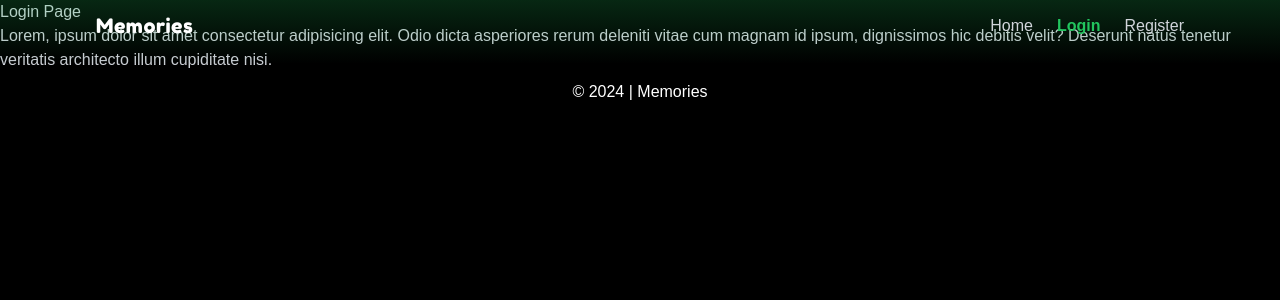
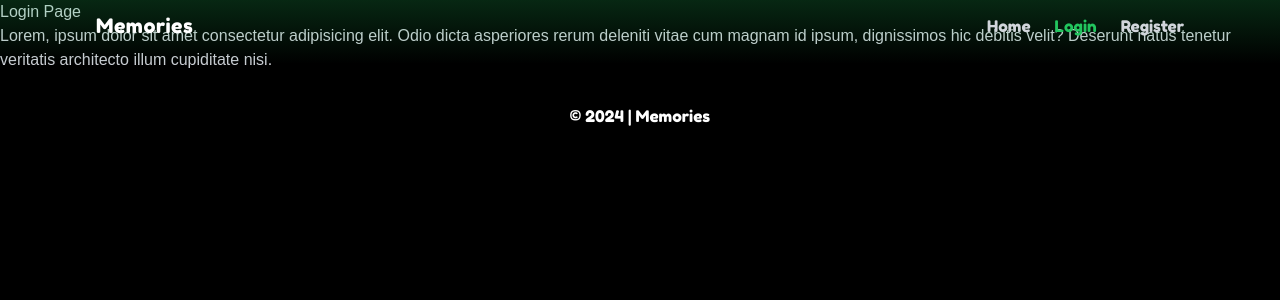
Before and after one commit to Kr-Upendra/echoes, a React (Vite) app in the folder frontend/: page /login in a window 1280 px wide. Shown: the top 300 px of the page. Built offline with nearby package versions, Linux system fonts and the light colour scheme.

Commit message:
refactored all home section

```diff
--- a/frontend/src/components/common/NavItem.tsx
+++ b/frontend/src/components/common/NavItem.tsx
@@ -10,8 +10,8 @@ export default function NavItem({ title, hrefValue }: INavItem) {
     <>
       <NavLink
         className={({ isActive }) =>
-          `ml-6 font-medium hover:text-green-500 transition-color text-base ${
-            isActive && "text-green-500 font-semibold"
+          `ml-6 font-display hover:text-green-500 transition-color text-base ${
+            isActive && "text-green-500 font-display"
           }`
         }
         to={hrefValue}
--- a/frontend/src/components/feature/FeatureCard.tsx
+++ b/frontend/src/components/feature/FeatureCard.tsx
@@ -4,7 +4,7 @@ type Props = { feature: Feature };
 
 export default function FeatureCard({ feature }: Props) {
   return (
-    <div className="flex flex-col items-center relative py-8 px-6 border border-gray-900 rounded-lg shadow-2xl shadow-green-500/10 transition-custom">
+    <div className="flex flex-col items-center relative py-8 px-6 border border-gray-900 rounded-lg shadow-xl shadow-green-500/10 transition-custom">
       <div className="absolute top-6 left-6 sm:top-3 sm:left-3 border-2 p-2 px-3 rounded-full border-green-600">
         <span className="font-display text-green-500 text-xl sm:text-base">
           {feature.index}
@@ -17,7 +17,7 @@ export default function FeatureCard({ feature }: Props) {
           className="w-full h-full"
         />
       </div>
-      <h3 className="text-xl font-semibold mb-2 text-white">{feature.title}</h3>
+      <h3 className="text-xl font-display mb-2 text-white">{feature.title}</h3>
       <p className="text-gray-400 max-w-[400px]">{feature.shortDescription}</p>
     </div>
   );
--- a/frontend/src/components/footer/Footer.tsx
+++ b/frontend/src/components/footer/Footer.tsx
@@ -1,7 +1,7 @@
 export default function Footer() {
   return (
-    <footer className="text-center py-2">
-      <span className="text-white">&copy; 2024 | Memories</span>
+    <footer className="text-center pt-8 py-2">
+      <span className="text-white font-display">&copy; 2024 | Memories</span>
     </footer>
   );
 }
--- a/frontend/src/components/howItWork/HowItWorkCard.tsx
+++ b/frontend/src/components/howItWork/HowItWorkCard.tsx
@@ -4,12 +4,12 @@ type Props = { howItWork: HowItWork };
 
 export default function HowItWorkCard({ howItWork }: Props) {
   return (
-    <div className="border border-gray-900 sm:w-full shadow-2xl shadow-green-500/10 rounded-md p-5">
+    <div className="border border-gray-900 sm:w-full shadow-xl shadow-green-500/10 rounded-md p-5">
       <div className="flex gap-x-3 mb-3 items-center">
         <span className="border-2 font-display text-green-500 px-2 py-1 rounded-full border-green-500">
           {howItWork?.index}
         </span>
-        <h2 className="font-semibold text-white">{howItWork?.title}</h2>
+        <h2 className="font-display text-white">{howItWork?.title}</h2>
       </div>
       <p className="text-gray-400">{howItWork?.description}</p>
     </div>
--- a/frontend/src/components/userStories/UserStoriesCard.tsx
+++ b/frontend/src/components/userStories/UserStoriesCard.tsx
@@ -4,21 +4,21 @@ type Props = { userStory: UserStory };
 
 export default function UserStoriesCard({ userStory }: Props) {
   return (
-    <div className="border p-4 border-accent-alpha rounded-md">
+    <div className="border p-4 border-gray-900 shadow-xl shadow-green-500/10 rounded-md">
       <div className="flex items-center mb-3">
-        <div className="mr-3 w-12 rounded-full p-0.5 border-2 border-accent-mid">
+        <div className="mr-3 w-12 rounded-full p-0.5 border-2 border-green-500">
           <img
             className="rounded-full "
             src={userStory?.userImage}
             alt={userStory?.userName}
           />
         </div>
-        <h2 className="text-lg font-semibold text-text-real">
+        <h2 className="text-lg font-display text-white">
           {userStory?.userName}
         </h2>
       </div>
       <div>
-        <p className="text-secondary-light">{userStory?.userStory}</p>
+        <p className="text-gray-400">{userStory?.userStory}</p>
       </div>
     </div>
   );
--- a/frontend/src/containers/UserStories.tsx
+++ b/frontend/src/containers/UserStories.tsx
@@ -4,8 +4,8 @@ import { userStories, UserStory } from "../utils";
 
 export default function UserStories() {
   return (
-    <section id="user-stories" className="my-4 py-12 base-paddings">
-      <div className="container my-10">
+    <section id="user-stories" className="py-12 base-paddings">
+      <div className="container">
         <SectionHeading
           title="User Stories"
           description="See how others are using our platform to capture and organize their memories."
```
